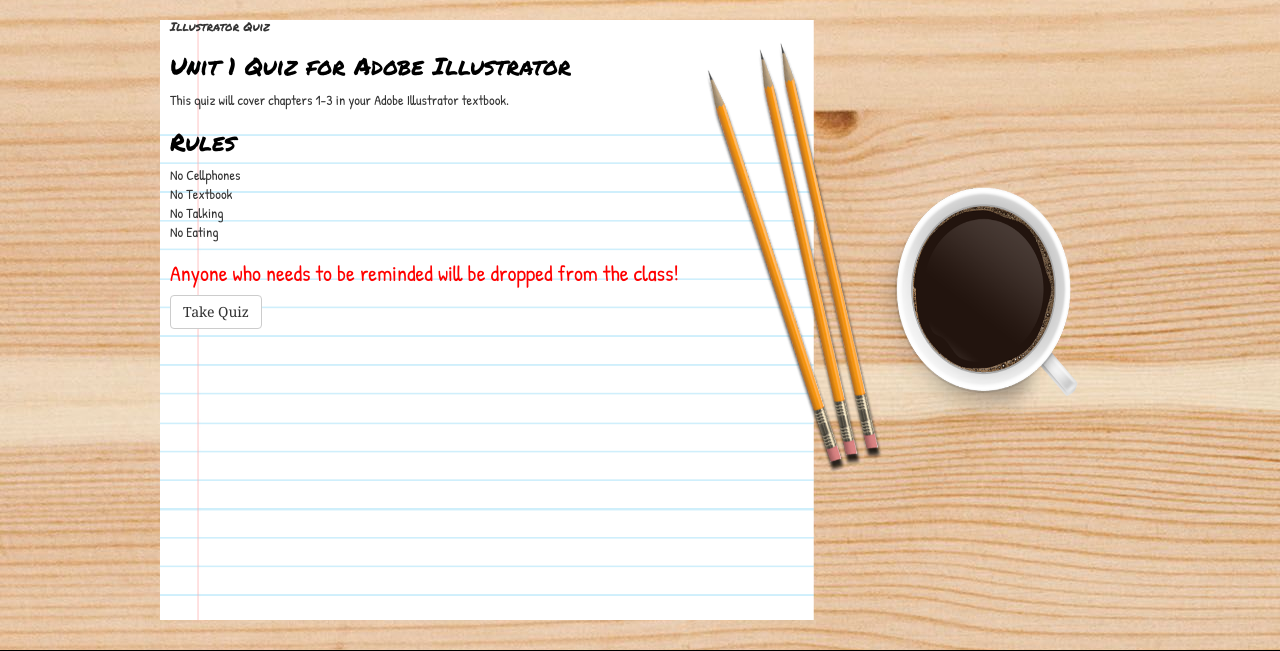
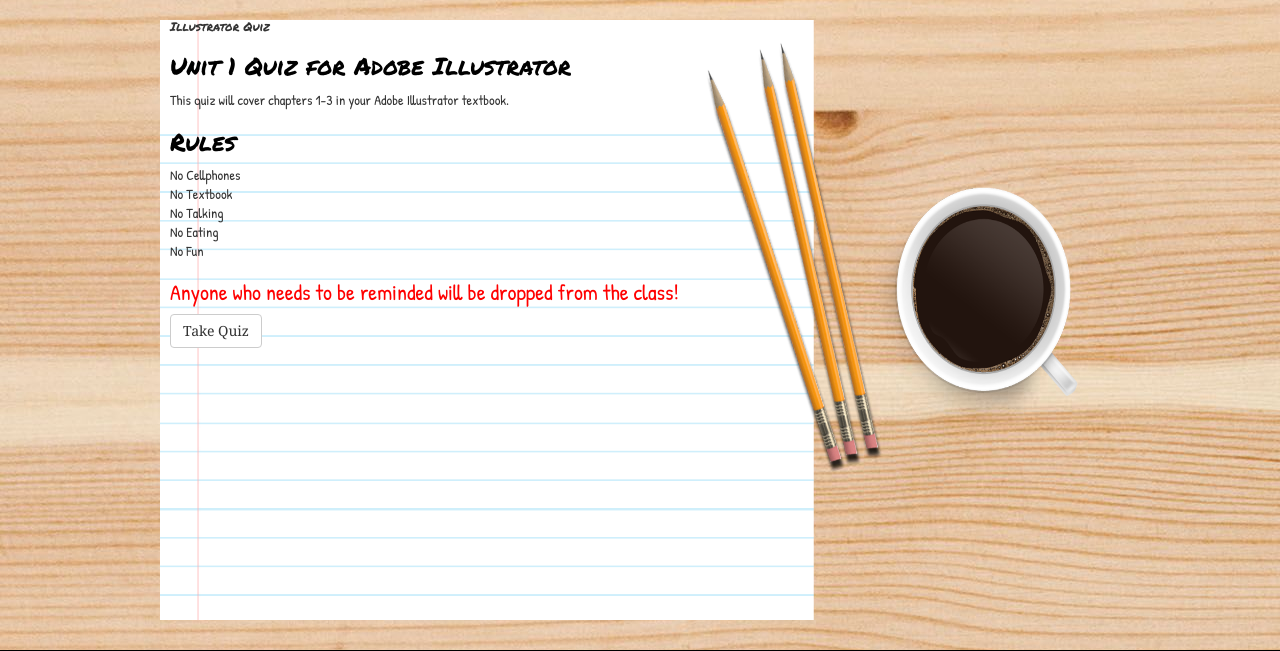
Before and after one commit to Cburton555/ArrayProject, a PHP site: page / in a window 1280 px wide. Shown: the part 72-723 px from the top of the page. Run offline with PHP 8.4, Linux system fonts and the light colour scheme.

Commit message:
Added "No Fun" to List

```diff
--- a/index.php
+++ b/index.php
@@ -28,6 +28,7 @@
   <li>No Textbook</li>
   <li>No Talking</li>
   <li>No Eating</li>
+  <li>No Fun</li>
   <h2 class="redmarker2">Anyone who needs to be reminded will be dropped from the class!</h1>
 </ul>
 		 <a href="quiz.php" class="btn btn-default">Take Quiz</a>
```
